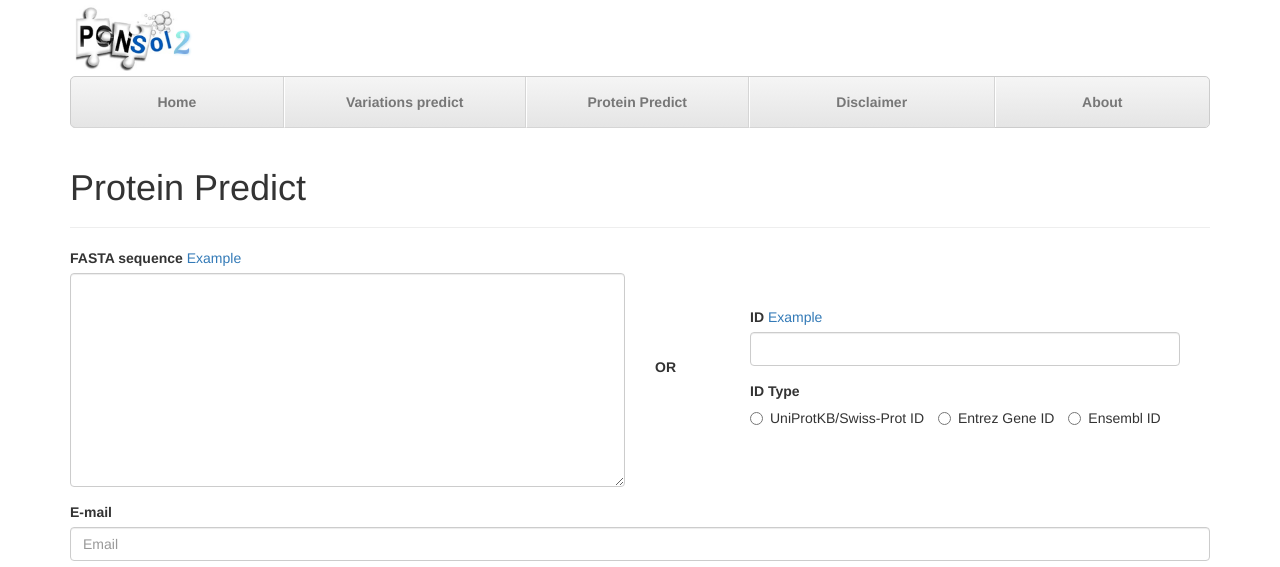
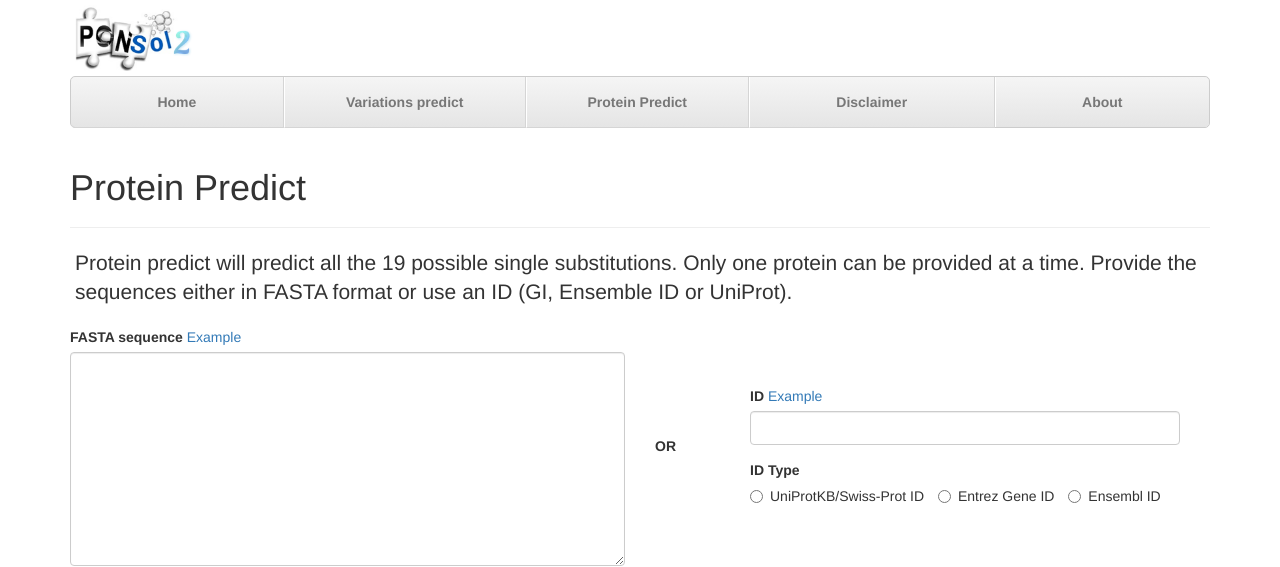
Before and after one commit to XDcat/PonSol2_Web, a Django app: page /input/protein/ in a window 1280 px wide. Shown: the top 567 px of the page. Run offline with Django 3.2, Linux system fonts and the light colour scheme; data comes from the database, SQL or seed files in the repository; parts of the project's set-up code (start-up, migrations or seed data) failed here and were passed over; some libraries are stand-ins or nearby versions.

Commit message:
完善邮件、介绍等各方面信息

```diff
--- a/ponsol2/model.py
+++ b/ponsol2/model.py
@@ -9,6 +9,7 @@ import joblib
 import pandas as pd
 from . import feature_extraction, config
 
+A_LIST = ('A', 'C', 'D', 'E', 'F', 'G', 'H', 'I', 'K', 'L', 'M', 'N', 'P', 'Q', 'R', 'S', 'T', 'V', 'W', 'Y')
 class PonSol2:
     def __init__(self):
         """
--- a/ponsol2web/admin.py
+++ b/ponsol2web/admin.py
@@ -21,6 +21,6 @@ class TaskAdmin(admin.ModelAdmin):
     # 过滤器
     list_filter = ["ip", "finish_time"]
     # 展示的属性
-    list_display = ["status", "ip", "mail", "finish_time", "error_msg"]
+    list_display = ["id", "status", "ip", "mail", "start_time", "finish_time", "error_msg", "email_res"]
     # 相关的 record
     inlines = [RecordInline]
--- a/ponsol2web/mail_utils.py
+++ b/ponsol2web/mail_utils.py
@@ -42,14 +42,14 @@ def send_result(task_id, ):
                                           })
         pdf = generatePDF(task) if task.status != "error" else None
         log.debug("单独使用邮件线程池，发送邮件")
-        global_mail_thread_pool.add_task(f"mail_{task_id}", _send_mail, message, to_mail,
+        global_mail_thread_pool.add_task(f"mail_{task_id}", _send_mail, task, message, to_mail,
                                          "Result of PON-Sol2 - Task{}".format(task.id), 30, pdf=pdf)
         # 发送给自己
-        global_mail_thread_pool.add_task(f"mail_{task_id}_au", _send_mail, message, AUTHOR_EMAIL,
+        global_mail_thread_pool.add_task(f"mail_{task_id}_au", _send_mail, task, message, AUTHOR_EMAIL,
                                          "Result of PON-Sol2 - Task{} -> {}".format(task.id, to_mail), 60, pdf=pdf)
 
 
-def _send_mail(msg, to_mail, subject="Result of PON-Sol2", sleep_time=10, pdf=None):
+def _send_mail(task, msg, to_mail, subject="Result of PON-Sol2", sleep_time=10, pdf=None):
     if not isinstance(to_mail, (list, tuple)):
         to_mail = [to_mail, ]
     log.info("发送邮件: %s\n%s\n%s", to_mail, subject, textwrap.shorten(msg, 100))
@@ -60,12 +60,16 @@ def _send_mail(msg, to_mail, subject="Result of PON-Sol2", sleep_time=10, pdf=No
             mail.attach(subject + ".pdf", pdf)
         mail.content_subtype = "plain"
         res = mail.send()
+        task.email_res = str(res)
+        task.save()
         log.info("发送邮件结果: %s", res)
         sleep_time = random.randint(max(0, sleep_time - 5), sleep_time + 5)
         log.info("休眠%s秒", sleep_time)
         time.sleep(sleep_time)
     except Exception:
         log.warning("发送邮件失败: %s", traceback.format_exc())
+        task.email_res = traceback.format_exc()
+        task.save()
 
 
 def generatePDF(task):
--- a/ponsol2web/models.py
+++ b/ponsol2web/models.py
@@ -18,6 +18,7 @@ class Task(models.Model):
     status = models.TextField(null=True)  # 是否正确预测
     input_type = models.TextField(max_length=10, choices=INPUT_TYPE, null=True)
     error_msg = models.TextField(max_length=1000, null=True)  # 错误信息
+    email_res = models.TextField(max_length=1000, null=True)  # 错误信息
 
     def __str__(self):
         mail = self.mail if self.mail else "no email"
@@ -62,7 +63,9 @@ class Task(models.Model):
                 df_data.append({"st": st, "index": indx, "end": end, "result": record.solubility})
             all_result = pd.DataFrame(df_data).groupby(["st", "index"]).apply(aux)
             all_result = all_result.sort_index(axis="index", level=[1, 2]).unstack()
-            all_result = all_result.reset_index().reindex(columns, axis=1).fillna("-")
+            all_result = all_result.reset_index().reindex(columns, axis=1).fillna("N/A")
+            for col in all_result.columns:
+                all_result.loc[:, col][all_result.st == col] = "-"
             # 排序
             all_result["index"] = all_result["index"].astype(int)
             all_result = all_result.sort_values("index")
--- a/ponsol2web/templates/ponsol2web/email/task_detail.html
+++ b/ponsol2web/templates/ponsol2web/email/task_detail.html
@@ -31,7 +31,7 @@
                         {##}
                         {#                        </p>#}
                         <p>
-                            Protein name: {{ record_list.0.name | shorten_str }};
+                            Protein name: {{ record_list.0.name | shorten_str }};<br>
                             Protein sequence: {{ record_list.0.seq | shorten_str }};
                         </p>
                     </div>
--- a/ponsol2web/templates/ponsol2web/email/task_detail_for_protein.html
+++ b/ponsol2web/templates/ponsol2web/email/task_detail_for_protein.html
@@ -21,7 +21,7 @@
                     </div>
                     <div class="panel-body">
                         <p>
-                            Protein name: {{ pi.name | shorten_str }};
+                            Protein name: {{ pi.name | shorten_str }};<br>
                             Protein sequence: {{ pi.seq | shorten_str }};
                         </p>
                     </div>
--- a/ponsol2web/templates/ponsol2web/input_protein.html
+++ b/ponsol2web/templates/ponsol2web/input_protein.html
@@ -3,6 +3,13 @@
 {% block content %}
     <div class="page-header">
         <h1>Protein Predict</h1>
+    </div>
+    <div class="row" style="padding-left: 20px; padding-right: 20px">
+        <p class="lead">
+            Protein predict will predict all the 19 possible single substitutions.
+            Only one protein can be provided at a time.
+            Provide the sequences either in FASTA format or use an ID (GI, Ensemble ID or UniProt).
+        </p>
     </div>
     <div class="form row">
         {% if error_msg %}
@@ -17,7 +24,7 @@
                     <div style="padding-left: 0px" class="col-md-6">
                         <label for="seq">FASTA sequence</label>
                         <a id="example_input" href="javascript:set_example_seq()">Example</a>
-                        <textarea class="form-control" rows="10" name="seq" id="seq"></textarea>
+                        <textarea class="form-control" rows="10" name="seq" id="seq" onfocusin="clearIdInput()"></textarea>
                     </div>
                     <div class="col-md-1">
                         <strong>
@@ -30,7 +37,7 @@
                             <a id="example_input" href="javascript:set_example_id()">Example</a>
                             <div class="fix-vertical-center">
                                 <div style="padding-left: 0px" class="col-md-12">
-                                    <input type="text" class="form-control" rows="10" name="input_id" id="input_id"></input>
+                                    <input type="text" class="form-control" rows="10" name="input_id" id="input_id" onfocusin="clearSeqInput()"></input>
                                 </div>
                             </div>
                         </div>
@@ -40,13 +47,13 @@
                             </div>
                             <div class="text-capitalize">
                                 <label class="radio-inline">
-                                    <input type="radio" name="type" id="inlineRadio3" value="uniprot id">UniProtKB/Swiss-Prot
+                                    <input type="radio" name="type" id="inlineRadio3" value="uniprot id" onfocusin="clearSeqInput()">UniProtKB/Swiss-Prot
                                     ID</label>
                                 <label class="radio-inline">
-                                    <input type="radio" name="type" id="inlineRadio1" value="gi">Entrez gene ID
+                                    <input type="radio" name="type" id="inlineRadio1" value="gi" onfocusin="clearSeqInput()">Entrez gene ID
                                 </label>
                                 <label class="radio-inline">
-                                    <input type="radio" name="type" id="inlineRadio2" value="ensembl id">Ensembl ID
+                                    <input type="radio" name="type" id="inlineRadio2" value="ensembl id" onfocusin="clearSeqInput()">Ensembl ID
                                 </label>
                             </div>
                         </div>
@@ -70,14 +77,30 @@
     </div>
     <script type="text/javascript">
         function set_example_seq() {
-            var seq_input = document.getElementById("seq")
-            seq_input.value = ">Example Protein\nSTSYNMDRFINK"
+            var seq_input = document.getElementById("seq");
+            seq_input.value = ">CAA38848.1 beta [Methanothermobacter thermautotrophicus]\nMAKFEDKVDDNSPKVLCESSNQPVKEHS";
+            clearIdInput();
         }
         function set_example_id() {
             var seq_input = document.getElementById("input_id")
             seq_input.value = "298119"
             var seq_kind = document.getElementById("inlineRadio1")
             seq_kind.checked = true;
+            clearSeqInput();
+        }
+        function clearSeqInput(){
+            var txt = document.getElementById("seq");
+            txt.value = "";
+        }
+        function clearIdInput(){
+            var seq_input = document.getElementById("input_id");
+            seq_input.value = "";
+            var seq_kind = document.getElementById("inlineRadio1");
+            seq_kind.checked = false;
+            var seq_kind = document.getElementById("inlineRadio2");
+            seq_kind.checked = false;
+            var seq_kind = document.getElementById("inlineRadio3");
+            seq_kind.checked = false;
         }
     </script>
 {% endblock %}
--- a/ponsol2web/views.py
+++ b/ponsol2web/views.py
@@ -3,6 +3,7 @@ import os
 import re
 import traceback
 from datetime import datetime
+import json
 
 from django.core.paginator import Paginator
 from django.http import HttpResponse, HttpResponseRedirect, FileResponse
@@ -305,10 +306,10 @@ def predict(task_id, name, seq, aa, kind="seq", ids=None):
             for a in aa[i]:
                 record = Record(task_id=task_id, name=n, seq=s, aa=a, seq_id=identify, seq_id_type=kind)
                 records.append(record)
-        log.debug("bulk create")
+        # log.debug("bulk create")
         # Record.objects.bulk_create(records)
         log.debug("start predict")
-        for record in records:
+        for i, record in enumerate(records):
             # predict
             s = record.seq
             a = record.aa
@@ -317,11 +318,14 @@ def predict(task_id, name, seq, aa, kind="seq", ids=None):
                 pred = classifier.predict(s, a)[0]
                 record.solubility = pred
                 record.status = "finished"
-                record.save()
+                # record.save()
             except Exception as e:
                 record.status = "error"
                 record.error_msg = str(e)
-                record.save()
+                # record.save()
+            # if ((i+1) % 20 == 0) or (i == len(records) - 1):
+            #     Record.objects.bulk_create(records[i-20 - 1:i+1], 20)
+        Record.objects.bulk_create(records)
         task.status = "finished"
         task.finish_time = datetime.now().strftime('%Y-%m-%d %H:%M:%S')
         task.save()
@@ -411,7 +415,10 @@ def check_protein_input(seq, seq_id, seq_id_type):
     if seq:
         seq = seq.upper()
         seqs = re.findall(">[^>]*", seq)
-        if len(seqs) > 0:
+        if len(seqs) == 0:
+            res_name = "No name provided"
+            res_seq = "".join([i.strip() for i in seq])
+        elif len(seqs) > 0:
             rows = seqs[0].split("\n")
             res_name = rows[0].strip()
             res_seq = "".join([i.strip() for i in rows[1:]])
@@ -529,12 +536,13 @@ def protein_detail(request, record_id):
 
 
 def get_running_tasks(request):
-    l = global_thread_pool.check_future()
-    if l:
-        l = str(l)
-    else:
-        l = "There is no running task."
-    return HttpResponse(l)
+    data = {
+        "normal_task": global_thread_pool.check_future(),
+        "mail": global_mail_thread_pool.check_future(),
+        "protein_task": global_protein_all_thread_pool.check_future(),
+    }
+    data = json.dumps(data)
+    return HttpResponse(data)
 
 
 def get_running_mail(request):
```
Also changed, not shown: ponsol2web/templates/ponsol2web/about.html (+13 -2 lines), ponsol2web/migrations/0010_auto_20210426_1957.py (added).
